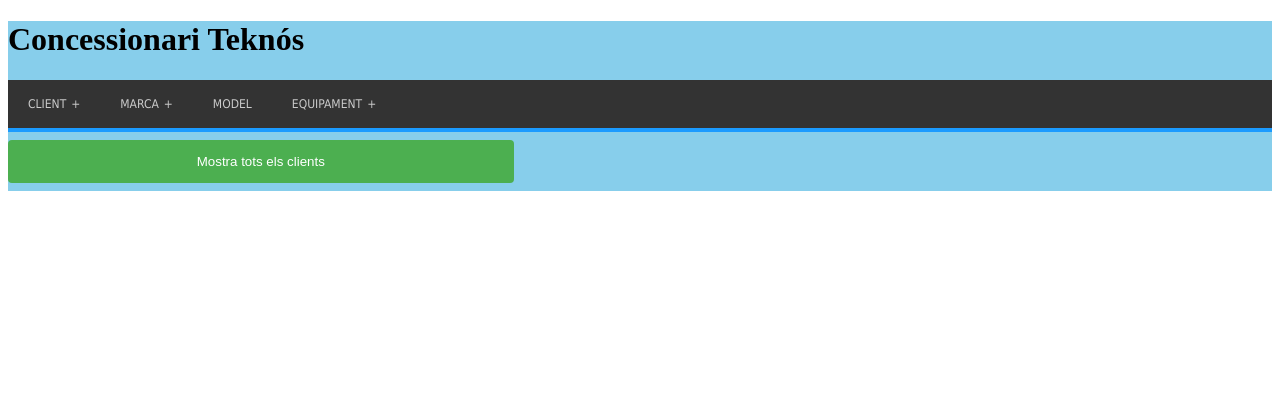
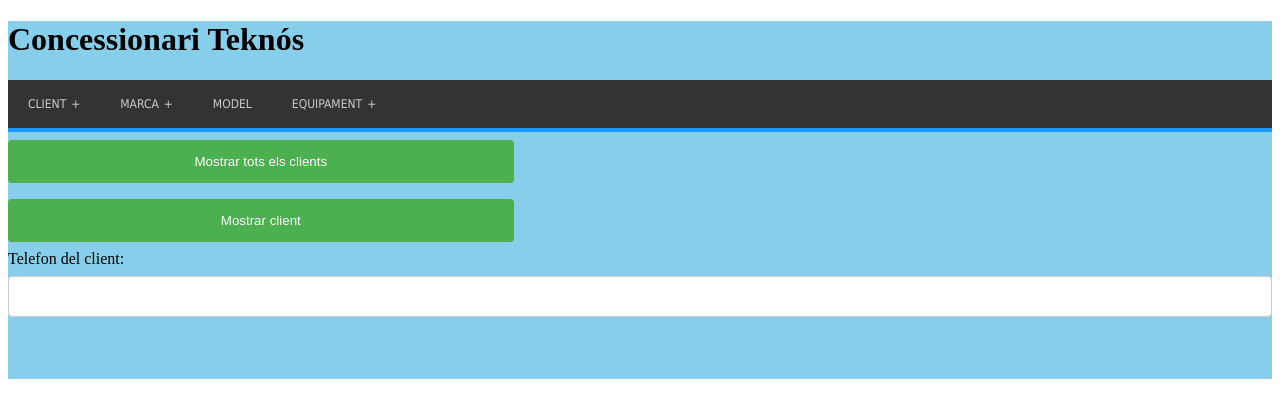
Before and after one commit to sales67/concessionari, an Angular app: page /client in a window 1280 px wide. Shown: the top 418 px of the page. Built offline with nearby package versions, Linux system fonts and the light colour scheme.

Commit message:
no message

```diff
--- a/src/app/cotxes/client/client.component.html
+++ b/src/app/cotxes/client/client.component.html
@@ -1,6 +1,10 @@
+<button (click)="listButton()" class="btn btn-default">Mostrar tots els clients</button>
+<form name="telefonClient">
+  <button (click)="listButtonId()" type="submit" class="btn btn-success">Mostrar client</button><br />
+  <label for="telefonClient">Telefon del client: </label>
+  <input type="text" name="telefonClient" [(ngModel)]="telefonClient"> <br>
+</form>
 
-
-  <button (click)="listButton()" class="btn btn-default">Mostra tots els clients</button>
   <div>
           <div *ngFor='let client of clients'>
             -->-->-->-->-->-->-->-->-->-->-->-->-->-->-->-->
@@ -24,5 +28,10 @@
               <p>Telefon: {{client.telefon}} </p>
             <br />
             <br />
+
+
          </div>
   </div>
+<br />
+<br />
+<br />
--- a/src/app/cotxes/client/client.component.ts
+++ b/src/app/cotxes/client/client.component.ts
@@ -16,6 +16,7 @@ export class ClientComponent implements OnInit {
 
     id;
     clients;//es la variable del for
+    telefonClient;
 
 
     constructor(private clientService: ClientService) { }
@@ -25,6 +26,13 @@ export class ClientComponent implements OnInit {
             data => { this.clients = data; console.log(data); },
             () => console.log('done'));
     }
+
+    listButtonId() {
+        this.clientService.listClient(this.telefonClient).subscribe(
+            data => { this.clients = data; console.log(data); },
+            () => console.log('done'));
+    }
+
     ngOnInit() {
 
     }
--- a/src/app/cotxes/client/client.service.ts
+++ b/src/app/cotxes/client/client.service.ts
@@ -16,12 +16,12 @@ export class ClientService {
     constructor(private http: Http) { }
 
 
-    /*
-    getClient(id) {
-        var a = this.http.get(this.myURL + '/client/unXid?id=' + id)
+
+    listClient(telefon) {
+        var a = this.http.get('http://172.17.0.161:8080/client/idClient?telefon=' + telefon)
             .map(res => res.json())
         return a;
-    }*/
+    }
 
     listClients(): Observable<Client[]> {
         return this.http.get(this.url).map((res: Response) => res.json());
--- a/src/app/cotxes/client/update/update.component.ts
+++ b/src/app/cotxes/client/update/update.component.ts
@@ -23,7 +23,7 @@ export class UpdateComponent implements OnInit {
             this.correuU, this.direccioU, this.telefonU)
             .subscribe(
             data => { this.updateC = data },
-            () => console.log('Has modificat el client' + this.nomU));
+            () => console.log('Has modificat el client ' + this.nomU));
     }
 
     ngOnInit() {
```
